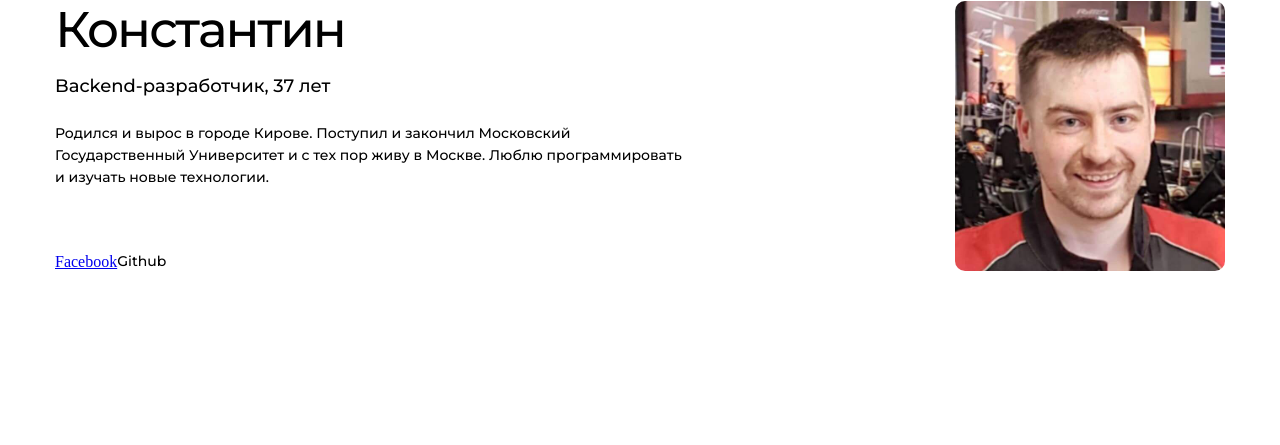
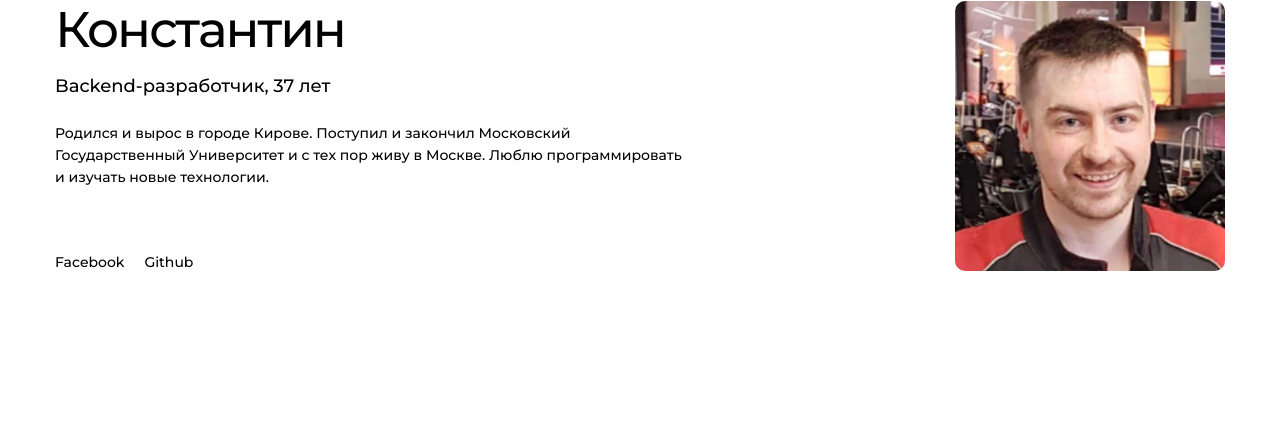
Before and after one commit to TizJourney/foodgram-project, a Django app: page /about/ in a window 1280 px wide. Shown: the part 201-646 px from the top of the page. Run offline with Django 3.2, Linux system fonts and the light colour scheme; parts of the project's set-up code (start-up, migrations or seed data) failed here and were passed over.

Commit message:
поправить страницу о студенте

```diff
--- a/web/templates/about/about.html
+++ b/web/templates/about/about.html
@@ -17,7 +17,7 @@
                 тех пор живу в Москве. Люблю программировать и изучать новые технологии.</p>
             <div class='student__links-block'>
                 <a href='https://www.facebook.com/konstantin.bondar.7' target='_blank' rel='noreferrer'
-                    className='student__link'>Facebook</a>
+                class='student__link'>Facebook</a>
                 <a href='https://github.com/TizJourney/' target='_blank' rel='noreferrer'
                     class='student__link'>Github</a>
             </div>
```
Also changed, not shown: web/static/blocks/student/student.css (line endings or trailing spaces).
